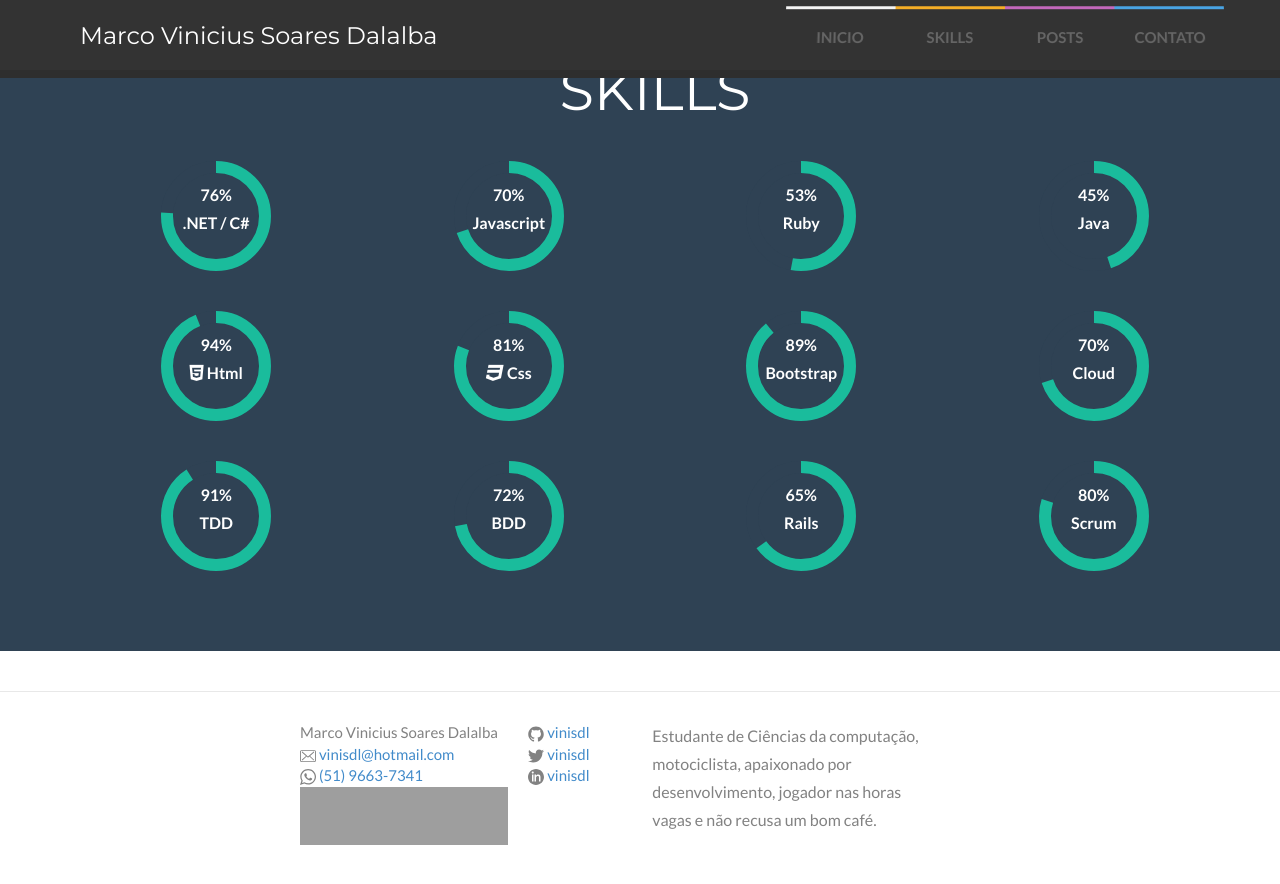
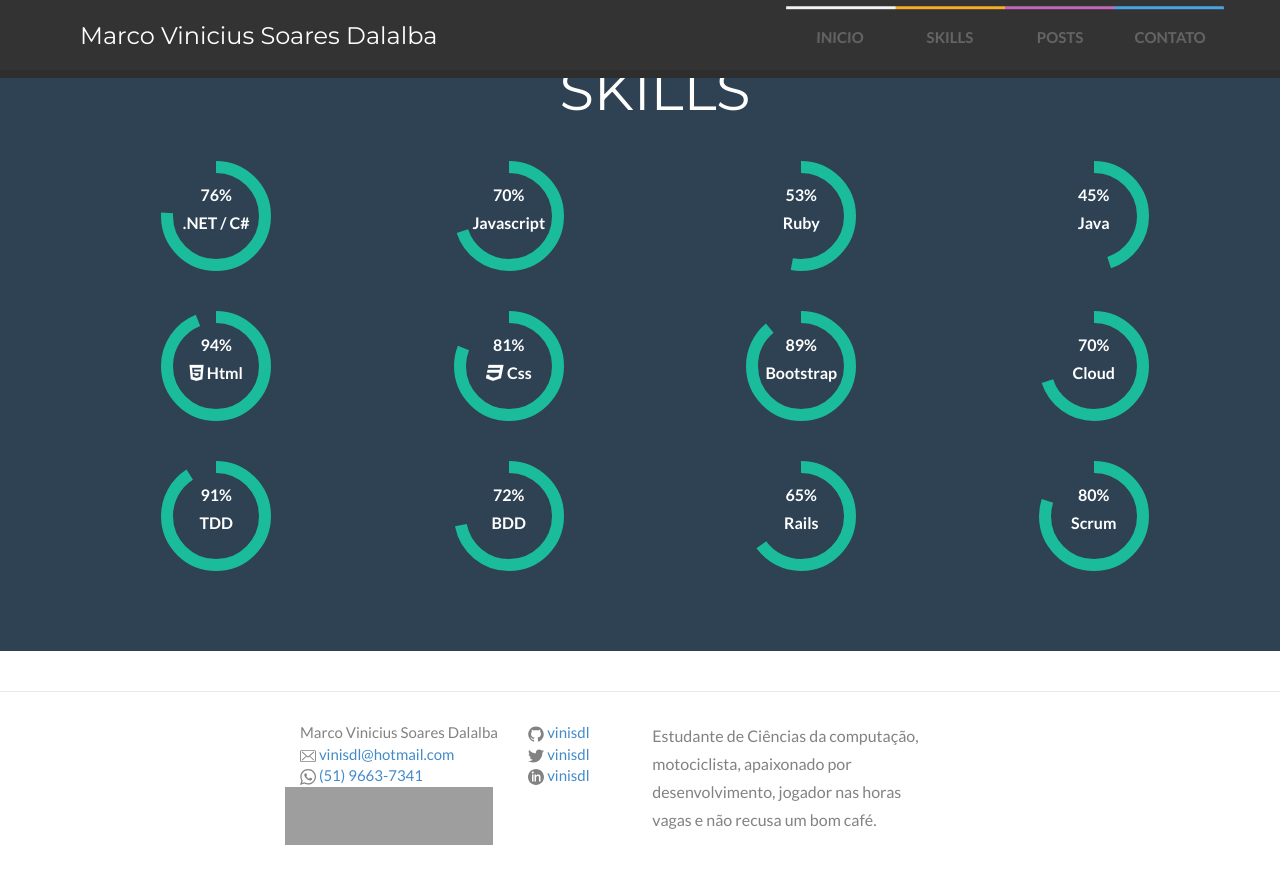
Before and after one commit to vinisdl/vinisdl.github.io, a Jekyll site: the page built from index.html, in a window 1280 px wide and 900 px high, scrolled down 882 px. Shown: the top 884 px of the window. Built offline with Jekyll 4.4.1, drawn with Linux system fonts in a browser that asks for light colours; nearby versions of some CDN libraries; grey boxes are pictures that could not be loaded.

Commit message:
Update footer.html

```diff
--- a/_includes/footer.html
+++ b/_includes/footer.html
@@ -12,7 +12,7 @@
             {{ site.phone }}</a>
           </li>
           {% if site.stack_overflow %}
-          <li>
+          <li style="margin-left: -15px;">
             <a href="http://pt.stackoverflow.com/users/59773/marco-vinicius-soares-dalalba">
               <img src="http://pt.stackoverflow.com/users/flair/59773.png?theme=clean" width="208" height="58" alt="perfil de Marco Vinicius Soares Dalalba em Stack Overflow em Portugu&#234;s, Perguntas e respostas para programadores profissionais e entusiastas" title="perfil de Marco Vinicius Soares Dalalba em Stack Overflow em Portugu&#234;s, Perguntas e respostas para programadores profissionais e entusiastas">
             </a>
```
